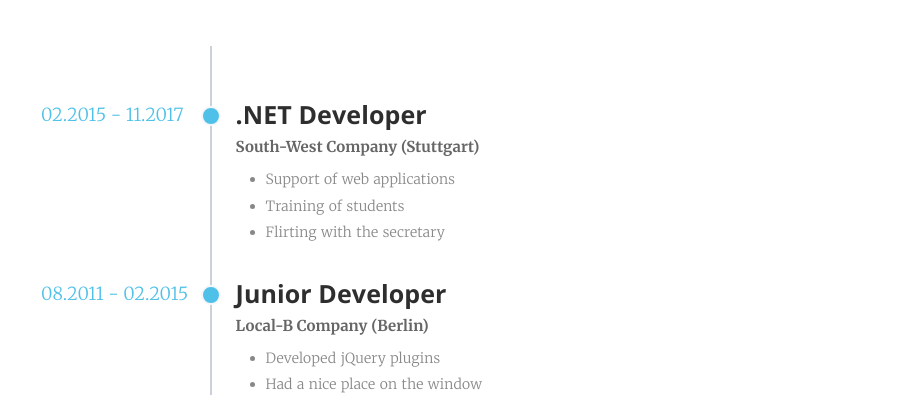
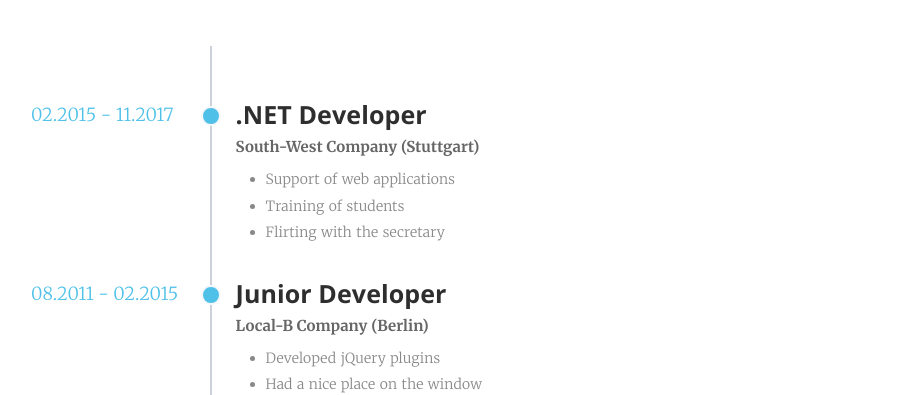
Before and after one commit to jwillmer/jekyllDecent, a Jekyll site: the page built from _pages/cv.html, in a window 1280 px wide. Shown: the part 1250-1645 px from the top of the page, without its empty margins (114-1022 px from the left). Built offline with Jekyll 4.4.1, drawn with Linux system fonts in a browser that asks for light colours; some web fonts are replaced.

Commit message:
Small CSS fix for long date strings

```diff
--- a/_sass/cv.scss
+++ b/_sass/cv.scss
@@ -97,7 +97,7 @@
 
 .timeline-block > .time {
     position: absolute;
-    margin-left: -160px;
+    margin-left: -170px;
     margin-top: 3px;
     color: $color-cv-blue;
 }
```
